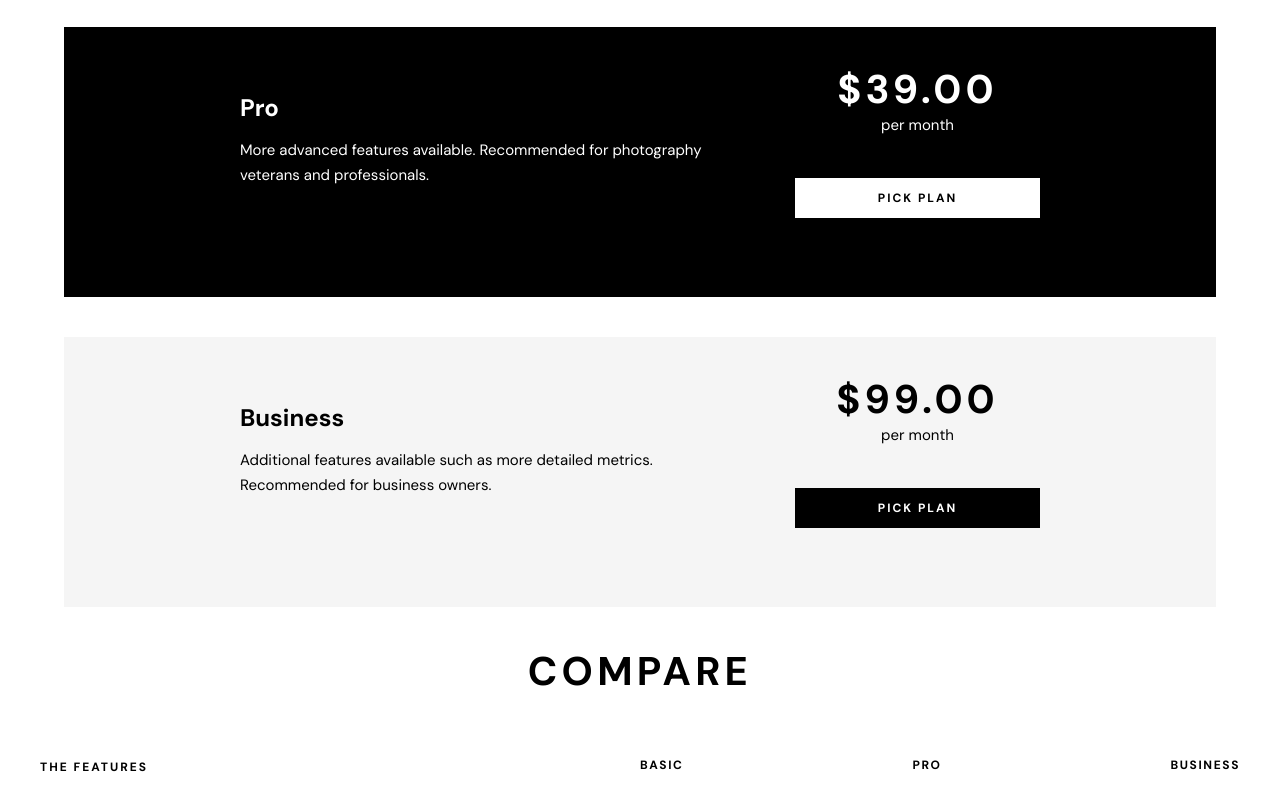
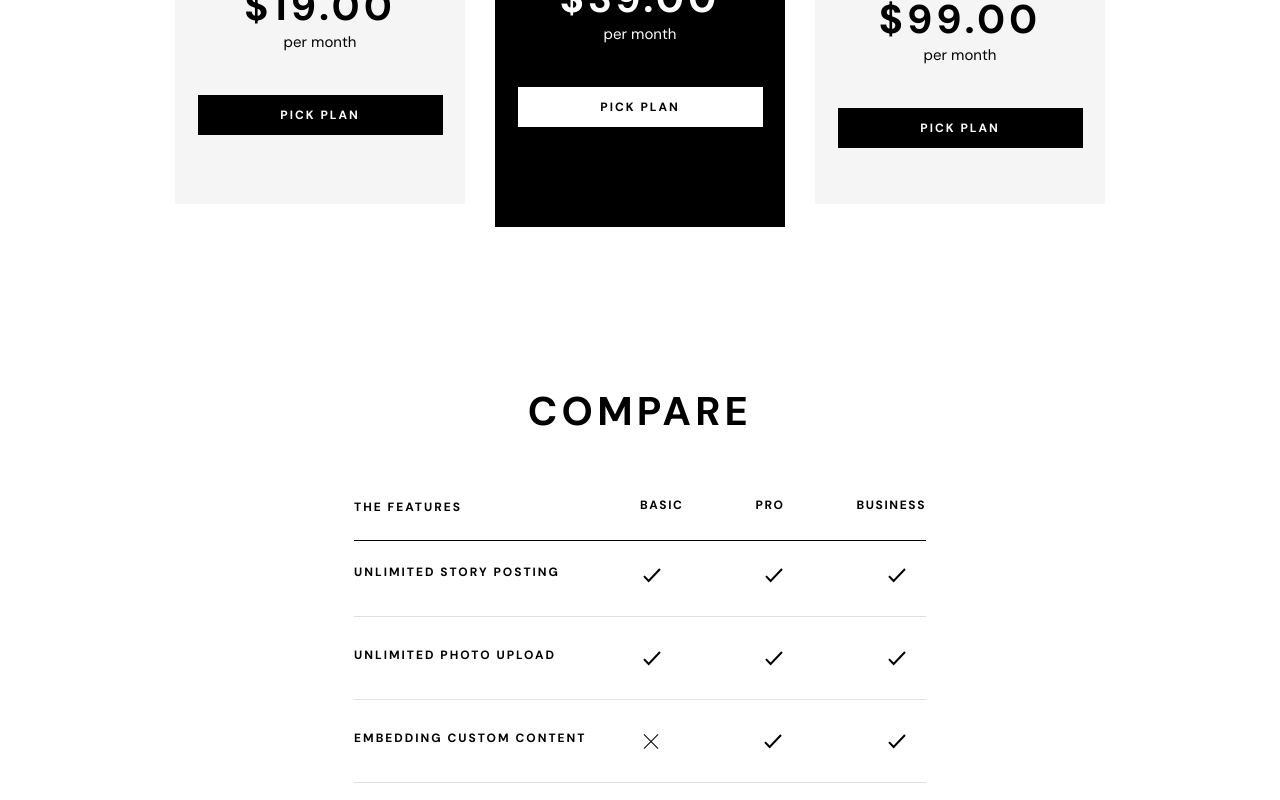
Before and after one commit to marleyanthony/photo-snap, a React (Create React App) app: page /pricing in a window 1280 px wide. Shown: the part 1000-1800 px from the top of the page. Built offline with nearby package versions, Linux system fonts and the light colour scheme.

Commit message:
final styles cleanup

```diff
--- a/src/styles/main.css
+++ b/src/styles/main.css
@@ -806,6 +806,16 @@
   line-height: 2.5rem;
 }
 
+@media (min-width: 1200px) {
+  .pricing-options__card-wrapper {
+    display: -webkit-box;
+    display: -ms-flexbox;
+    display: flex;
+    width: 75%;
+    margin: 8rem auto 16rem;
+  }
+}
+
 .pricing-options__card {
   text-align: center;
   padding: 4.2rem 2.1rem;
@@ -835,11 +845,47 @@
   }
 }
 
+@media (min-width: 1200px) {
+  .pricing-options__card {
+    display: -webkit-box;
+    display: -ms-flexbox;
+    display: flex;
+    -webkit-box-orient: vertical;
+    -webkit-box-direction: normal;
+        -ms-flex-direction: column;
+            flex-direction: column;
+    -webkit-box-align: center;
+        -ms-flex-align: center;
+            align-items: center;
+    -webkit-box-pack: center;
+        -ms-flex-pack: center;
+            justify-content: center;
+    height: 40.7rem;
+    text-align: center;
+    margin: 4rem 1.5rem 0 1.5rem;
+  }
+}
+
+@media (min-width: 1200px) {
+  .pricing-options__card--black {
+    height: 47rem;
+    margin-top: 0;
+  }
+}
+
 @media (min-width: 600px) {
   .pricing-options__left-side-wrapper {
     width: 50%;
     padding: 0 4rem 0 0;
     text-align: left;
+  }
+}
+
+@media (min-width: 1200px) {
+  .pricing-options__left-side-wrapper {
+    padding: 0;
+    text-align: center;
+    width: 100%;
   }
 }
 
@@ -868,6 +914,12 @@
 @media (min-width: 600px) {
   .pricing-options__card-summary {
     margin-bottom: 0;
+  }
+}
+
+@media (min-width: 1200px) {
+  .pricing-options__card-summary {
+    margin-bottom: 4rem;
   }
 }
 
@@ -917,6 +969,12 @@
 @media (min-width: 600px) {
   .features-table {
     padding: 0 4rem 4rem;
+  }
+}
+
+@media (min-width: 1200px) {
+  .features-table {
+    padding: 0 35.4rem 16rem;
   }
 }
 
--- a/src/styles/partials/_pricing.scss
+++ b/src/styles/partials/_pricing.scss
@@ -79,6 +79,14 @@
       line-height: 2.5rem;
    }
 
+   &__card-wrapper {
+      @include desktop {
+         display: flex;
+         width: 75%;
+         margin: 8rem auto 16rem;
+      }
+   }
+
    &__card {
       text-align: center;
       padding: 4.2rem 2.1rem;
@@ -98,6 +106,23 @@
          margin: 4rem auto;
          height: 27rem;
       }
+
+      @include desktop {
+         display: flex;
+         flex-direction: column;
+         align-items: center;
+         justify-content: center;
+         height: 40.7rem;
+         text-align: center;
+         margin: 4rem 1.5rem 0 1.5rem;
+      }
+
+      &--black {
+         @include desktop {
+            height: 47rem;
+            margin-top: 0;
+         }
+      }
    }
 
    &__left-side-wrapper {
@@ -105,6 +130,12 @@
          width: 50%;
          padding: 0 4rem 0 0;
          text-align: left;
+      }
+
+      @include desktop {
+         padding: 0;
+         text-align: center;
+         width: 100%;
       }
    }
 
@@ -131,6 +162,10 @@
 
       @include tablet-portrait {
          margin-bottom: 0;
+      }
+
+      @include desktop {
+         margin-bottom: 4rem;
       }
    }
 
@@ -180,6 +215,10 @@
 
    @include tablet-portrait {
       padding: 0 4rem 4rem;
+   }
+
+   @include desktop {
+      padding: 0 35.4rem 16rem;
    }
 
    &__compare-heading {
```
Also changed, not shown: 1 other file (tests, documents, lock files or other folders).
